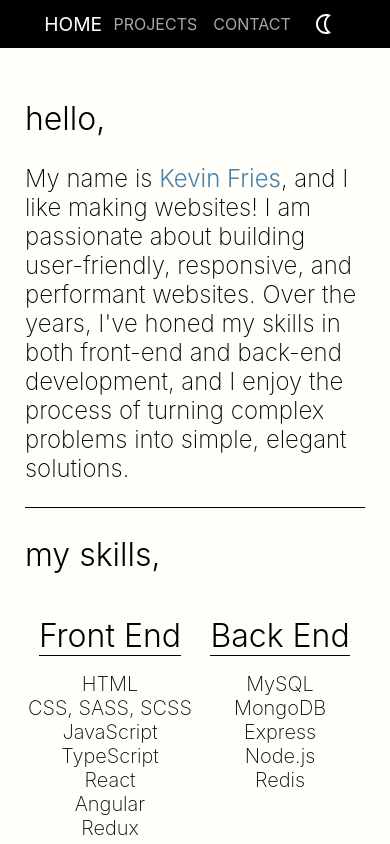
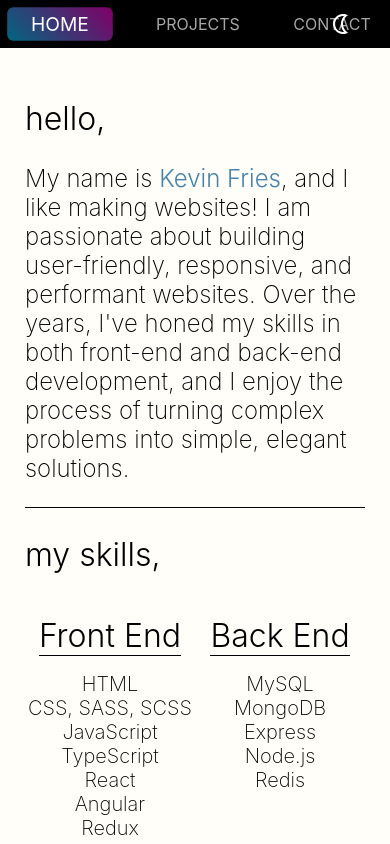
Before and after one commit to kevinsctfries/Portfolio, a React (Vite) app: page / in a window 390 px wide. Shown: the top 844 px of the page. Built offline with nearby package versions, Linux system fonts and the light colour scheme.

Commit message:
Add reusable button-effect class for hover animation

```diff
--- a/package.json
+++ b/package.json
@@ -1,7 +1,7 @@
 {
   "name": "portfolio",
   "private": true,
-  "version": "1.0.0",
+  "version": "1.1.0",
   "type": "module",
   "scripts": {
     "homepage": "https://kevinsctfries.github.io/",
--- a/src/App.css
+++ b/src/App.css
@@ -13,6 +13,11 @@ body {
   --navbar-color: black;
   --navbar-active: white;
   --navbar-inactive: #a7a7a7;
+  --color-effect: linear-gradient(
+    45deg,
+    rgba(0, 204, 255, 0.5),
+    rgba(255, 0, 204, 0.5)
+  );
 
   background-color: var(--primary-page-bg);
   -webkit-transition: all 0.1s linear;
@@ -54,3 +59,54 @@ h2 {
   color: var(--alt-text-color);
   font-weight: 300;
 }
+
+/* Button Effect */
+
+.button-effect {
+  color: inherit;
+  text-decoration: none;
+  border-radius: 5px;
+  padding: 0.25rem 1rem;
+  box-shadow: 0 0 5px var(--border-color);
+  background: transparent;
+  position: relative;
+  overflow: hidden;
+  transition: color 0.3s ease;
+}
+
+.button-effect::before {
+  content: "";
+  position: absolute;
+  top: 0;
+  left: 0;
+  right: 0;
+  bottom: 0;
+  background: var(--color-effect);
+  z-index: -1;
+  transform: scaleX(0);
+  transition: transform 0.3s ease;
+}
+
+.button-effect:nth-child(1):hover::before {
+  transform: scaleX(1);
+  transform-origin: 100%;
+}
+
+.button-effect:nth-child(2):hover::before {
+  transform: scaleX(1);
+  transform-origin: 0%;
+}
+
+.button-effect:nth-child(1):not(:hover)::before {
+  transform: scaleX(0);
+  transform-origin: 100%;
+}
+
+.button-effect:nth-child(2):not(:hover)::before {
+  transform: scaleX(0);
+  transform-origin: 0%;
+}
+
+.button-effect:hover {
+  color: white;
+}
--- a/src/components/navbar/NavBar.tsx
+++ b/src/components/navbar/NavBar.tsx
@@ -25,9 +25,11 @@ const NavBar = () => {
 
   return (
     <header>
-      <NavLink to="/">HOME</NavLink>
-      <NavLink to="/projects">PROJECTS</NavLink>
-      <NavLink to="/contact">CONTACT</NavLink>
+      <div className="nav-links">
+        <NavLink to="/">HOME</NavLink>
+        <NavLink to="/projects">PROJECTS</NavLink>
+        <NavLink to="/contact">CONTACT</NavLink>
+      </div>
       <IconButton
         disableRipple={true}
         size={"small"}
--- a/src/components/navbar/navbar.css
+++ b/src/components/navbar/navbar.css
@@ -1,43 +1,76 @@
+/*
+====================================
+= NAVBAR STYLES
+====================================
+*/
+
+/* Header (Navbar Container) */
 header {
   background-color: var(--navbar-color);
   display: flex;
   justify-content: flex-end;
-  gap: 1rem;
   align-items: center;
   height: 3rem;
   font-weight: 400;
   font-size: 1rem;
-  a {
+}
+
+/* Navbar Links */
+.nav-links {
+  display: flex;
+}
+
+.nav-links a {
   color: var(--navbar-inactive);
+  text-align: center;
+  background: var(--navbar-color);
   margin: 0 1rem;
-    text-decoration: none; /* Combine these into one block */
+  padding: 0.25rem;
+  text-decoration: none;
+  border-radius: 5px;
+  width: 5rem;
 }
-  a:hover,
-  a:active {
+
+header a:hover {
+  box-shadow: 0 0 5px white;
+}
+
+header a:hover,
+header a:active {
   text-decoration: none;
 }
-}
 
-.active {
+/* Active Link State */
+.nav-links .active {
+  background: var(--color-effect);
   color: var(--navbar-active);
   transform: scale(1.2);
   transition: all 0.1s linear;
 }
 
+/* Dark Mode Button */
 #darkmodeBtn {
   color: var(--navbar-active);
   margin: 0 1rem 0 1rem;
 }
 
+/* Responsive Design */
 @media only screen and (max-width: 60em) {
   header {
-    justify-content: space-evenly;
+    display: flex;
+    justify-content: space-between;
+    width: 100%;
+  }
+
+  .nav-links {
+    display: flex;
+    justify-content: center;
     gap: 1rem;
-    a {
-      margin: 0;
+    flex-grow: 1;
   }
+
   #darkmodeBtn {
-      margin: 0;
+    position: absolute;
+    right: 1rem;
   }
 }
-}
--- a/src/pages/ProjectsPage/ProjectsPage.tsx
+++ b/src/pages/ProjectsPage/ProjectsPage.tsx
@@ -40,10 +40,12 @@ const ProjectsPage = () => {
         <div className="project-links">
           <a
             href="https://github.com/kevinsctfries/ohnotation"
-            className="project-link">
+            className="project-link button-effect">
             GitHub
           </a>
-          <a href="https://ohnotation.vercel.app/" className="project-link">
+          <a
+            href="https://ohnotation.vercel.app/"
+            className="project-link button-effect">
             Visit Site
           </a>
         </div>
--- a/src/pages/ProjectsPage/projectspage.css
+++ b/src/pages/ProjectsPage/projectspage.css
@@ -66,14 +66,6 @@
   margin: 0 3rem;
 }
 
-.project-link {
-  color: inherit;
-  text-decoration: none;
-  border: 1px solid var(--border-color);
-  border-radius: 5px;
-  padding: 0.25rem 1rem;
-}
-
 /* Responsive Design */
 @media only screen and (max-width: 768px) {
   .projects-container {
```
Lines whose indentation alone changed are shown as unchanged.
